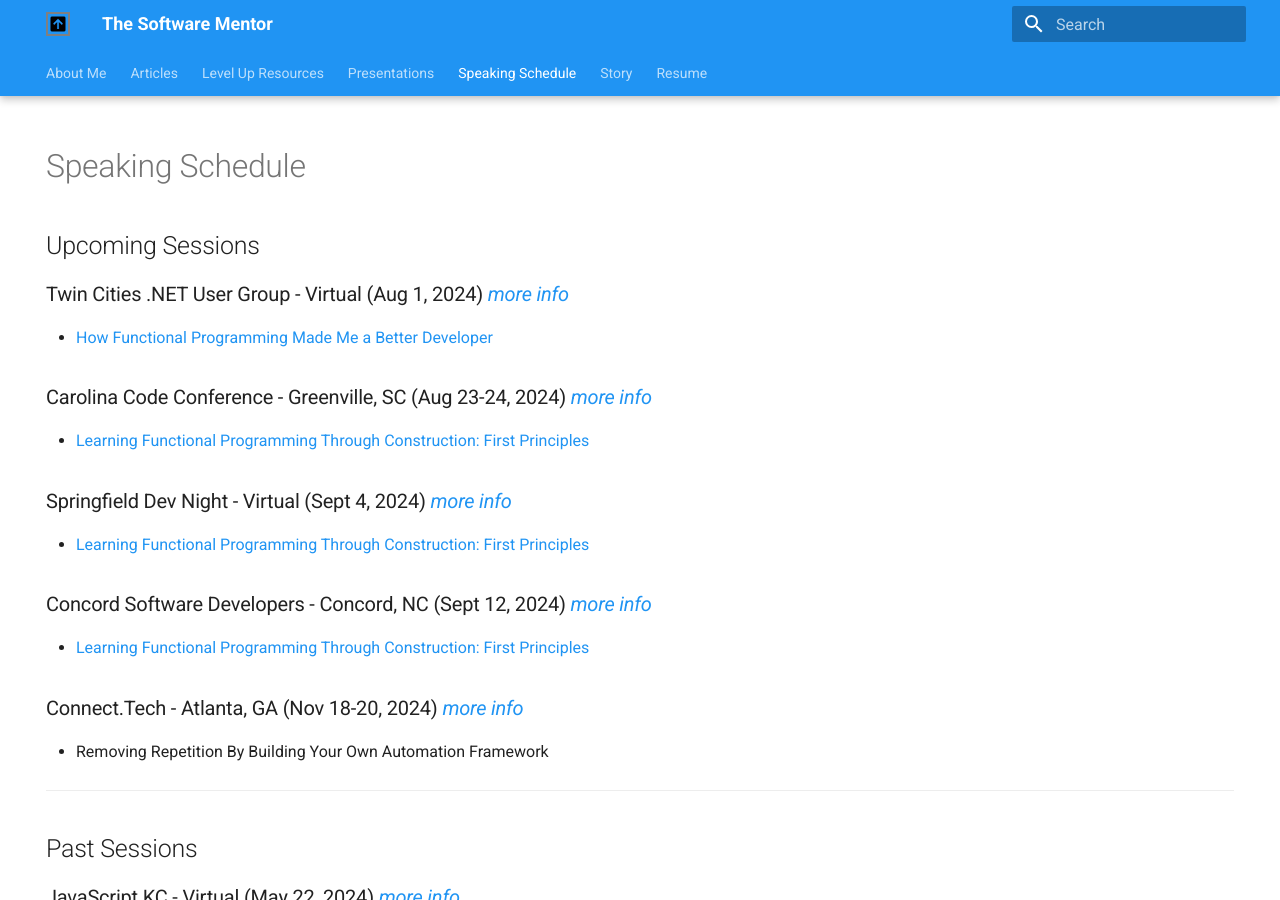
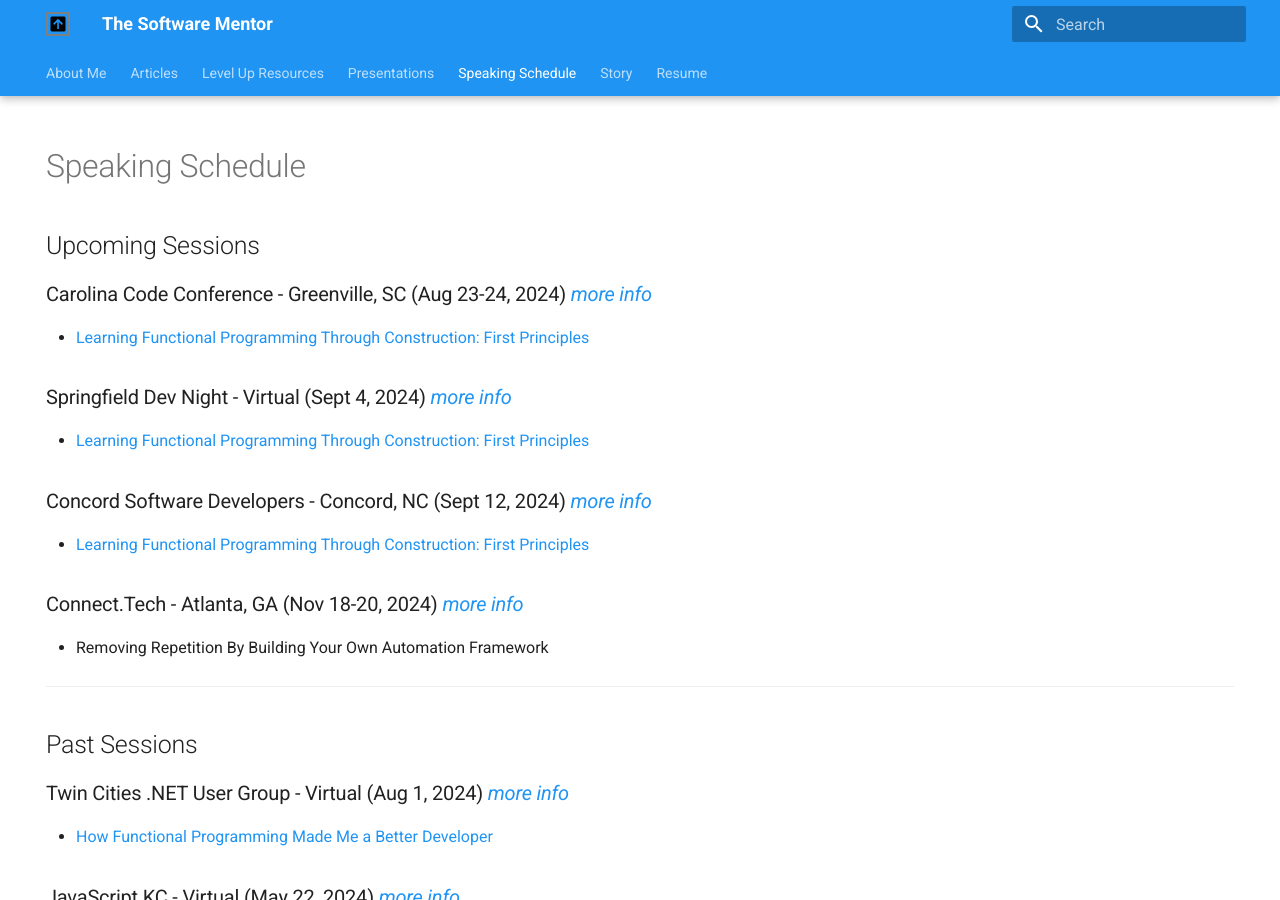
Before and after one commit to cameronpresley/blog, an MkDocs documentation site: the page built from docs/speaking-schedule.md, in a window 1280 px wide and 900 px high. Built offline with MkDocs 1.6.1 and Material for MkDocs 9.7.7, drawn with Linux system fonts in a browser that asks for light colours; plug-ins that fetch from the network failed and are left out; part of the change alters nothing that is shown.

```diff
--- a/docs/speaking-schedule.md
+++ b/docs/speaking-schedule.md
@@ -6,10 +6,6 @@ hide:
 
 # Speaking Schedule
 ## Upcoming Sessions
-
-### Twin Cities .NET User Group - Virtual (Aug 1, 2024) _[more info](https://www.meetup.com/tcdnug/events/302408427/)_
-
-- [How Functional Programming Made Me a Better Developer](./presentations.md#how-functional-programming-made-me-a-better-developer)
 
 ### Carolina Code Conference - Greenville, SC (Aug 23-24, 2024) _[more info](https://blog.carolina.codes/p/announcing-our-2024-speakers)_
 
@@ -29,6 +25,10 @@ hide:
 
 ---
 ## Past Sessions
+
+### Twin Cities .NET User Group - Virtual (Aug 1, 2024) _[more info](https://www.meetup.com/tcdnug/events/302408427/)_
+
+- [How Functional Programming Made Me a Better Developer](./presentations.md#how-functional-programming-made-me-a-better-developer)
 
 ### JavaScript KC - Virtual (May 22, 2024) _[more info](https://www.meetup.com/javascriptkc/events/300211972/)_
 
```
